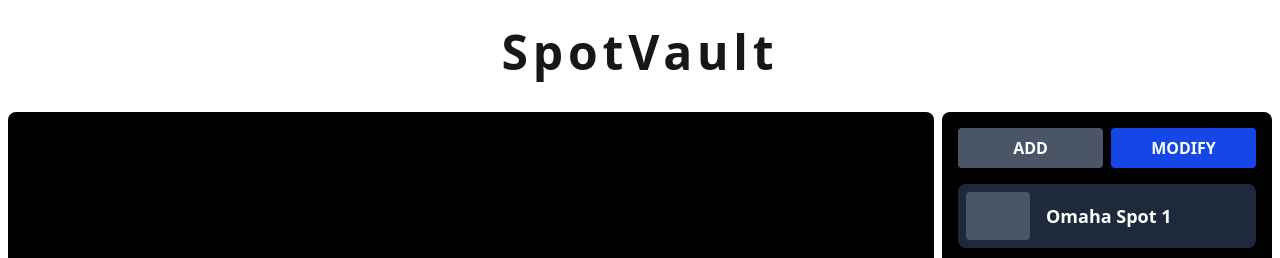
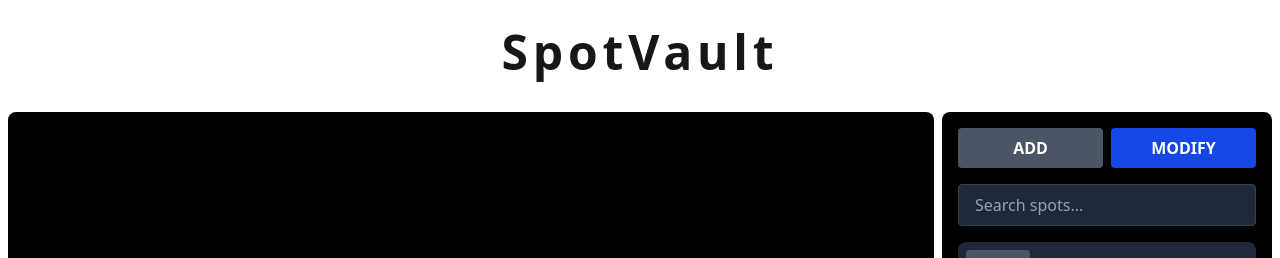
Before and after one commit to CSCI4830-UNO/SpotVault, a Next.js app in the folder web/: page / in a window 1280 px wide. Shown: the top 258 px of the page. Built offline with nearby package versions, Linux system fonts and the light colour scheme; no server answers.

Commit message:
Added search feature

```diff
--- a/web/components/Spots.tsx
+++ b/web/components/Spots.tsx
@@ -1,5 +1,6 @@
 "use client";
 
+import { useState, useMemo } from "react";
 import { Spot } from "@/types/spot";
 import AddButton from "./AddButton";
 import ModifyButton from "./ModifyButton";
@@ -19,6 +20,32 @@ export default function Spots({
   onAddClick,
   isAddDisabled = true,
 }: SpotsMapProps) {
+  const [searchTerm, setSearchTerm] = useState("");
+
+  // Filter spots based on search term (searches name, description, and tags)
+  const filteredSpots = useMemo(() => {
+    if (!searchTerm.trim()) {
+      return spots;
+    }
+
+    const lowerSearchTerm = searchTerm.toLowerCase();
+    return spots.filter((spot) => {
+      // Search in name
+      if (spot.name?.toLowerCase().includes(lowerSearchTerm)) {
+        return true;
+      }
+      // Search in description
+      if (spot.description?.toLowerCase().includes(lowerSearchTerm)) {
+        return true;
+      }
+      // Search in tags
+      if (spot.tags?.some((tag) => tag.toLowerCase().includes(lowerSearchTerm))) {
+        return true;
+      }
+      return false;
+    });
+  }, [spots, searchTerm]);
+
   return (
     <div className="flex flex-col h-full text-white">
       {/* Top Buttons */}
@@ -30,10 +57,21 @@ export default function Spots({
         <ModifyButton />
       </div>
 
+      {/* Search Bar */}
+      <div className="mb-4 flex-shrink-0">
+        <input
+          type="text"
+          placeholder="Search spots..."
+          value={searchTerm}
+          onChange={(e) => setSearchTerm(e.target.value)}
+          className="w-full px-4 py-2 rounded bg-gray-800 text-white placeholder-gray-400 border border-gray-700 focus:outline-none focus:ring-2 focus:ring-blue-500 focus:border-transparent"
+        />
+      </div>
+
       {/* Scrollable List of Spots */}
       <div className="flex-1 overflow-y-auto">
         <ul className="flex flex-col gap-3">
-          {spots.map((spot) => (
+          {filteredSpots.map((spot) => (
             <li
               key={spot.id}
               onClick={() => onSpotSelect(spot)}
```
Also changed, not shown: web/package.json (+7 -1 lines), 1 other file (tests, documents, lock files or other folders).
